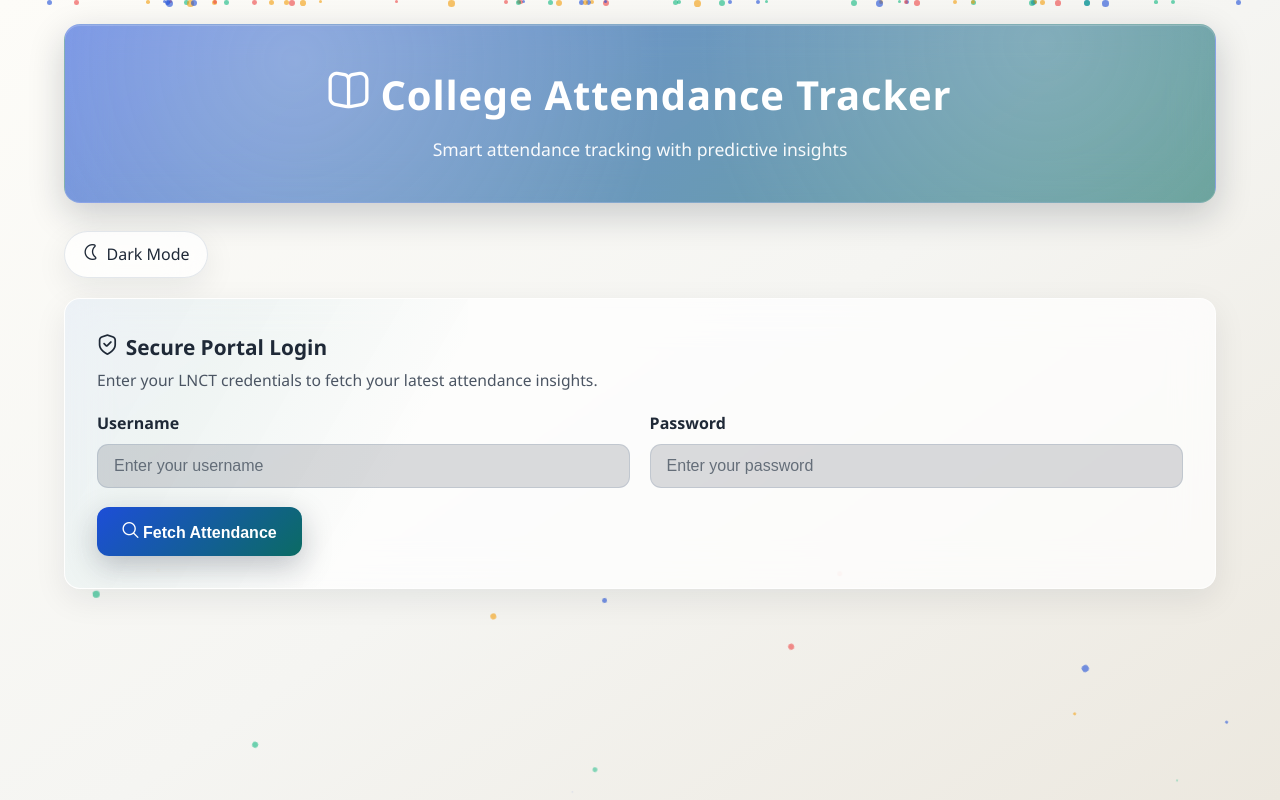
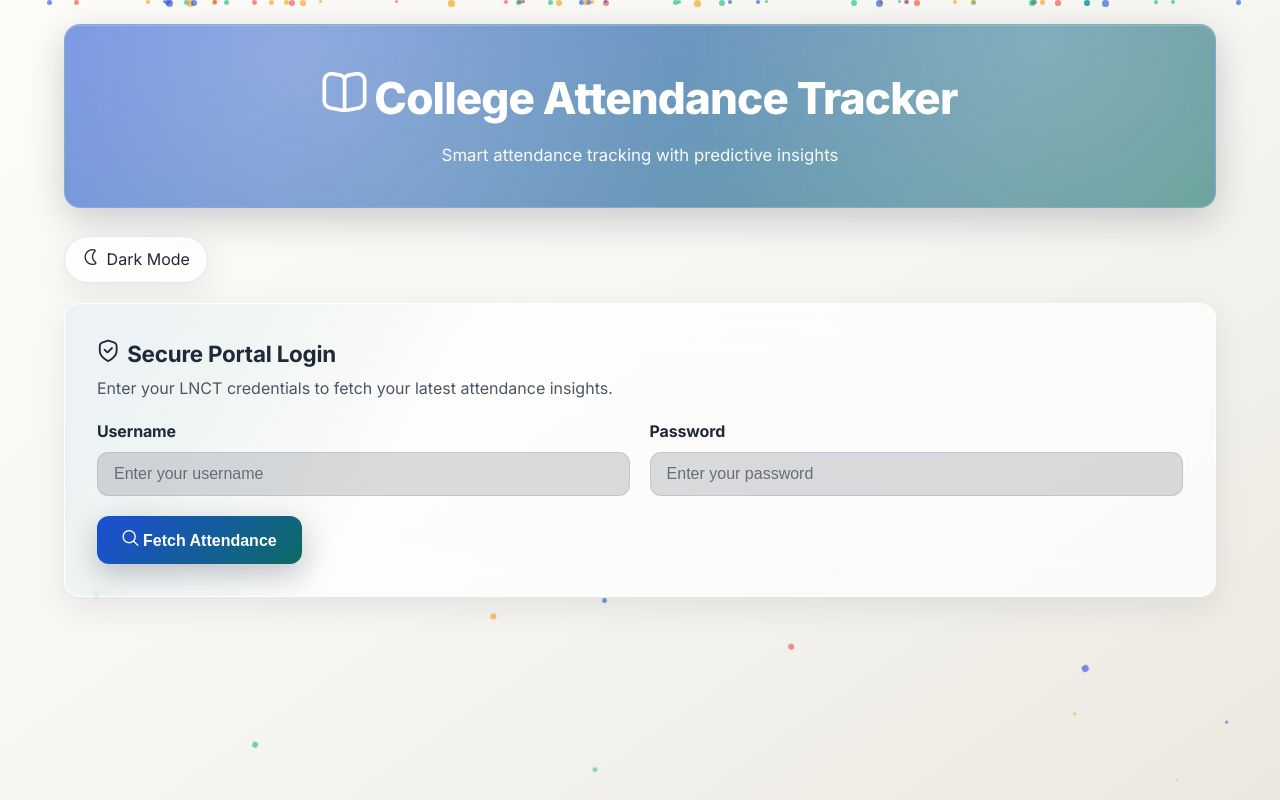
Before and after one commit to thekaushal01/Smart-Attendance-Tracker, a Flask app: page /app in a window 1280 px wide. Run offline with Flask 3, Linux system fonts and the light colour scheme; some libraries are stand-ins or nearby versions.

Commit message:
Change font styling in dashboard and landing pages

```diff
--- a/templates/dashboard/dashboard.css
+++ b/templates/dashboard/dashboard.css
@@ -49,7 +49,7 @@ body:not([data-theme="dark"]) {
 }
 
 body {
-    font-family: 'Segoe UI', Tahoma, Geneva, Verdana, sans-serif;
+    font-family: 'Inter', -apple-system, BlinkMacSystemFont, 'Segoe UI', sans-serif;
     background: var(--bg-color);
     color: var(--text-primary);
     line-height: 1.6;
@@ -90,16 +90,16 @@ body {
 }
 
 .header h1 {
-    font-size: clamp(1.5rem, 5vw, 2.5rem);
+    font-size: clamp(1.75rem, 4vw, 2.75rem);
     margin-bottom: 0.5rem;
-    font-weight: 700;
-    letter-spacing: 0.02em;
+    font-weight: 800;
+    letter-spacing: -0.02em;
     position: relative;
     z-index: 1;
 }
 
 .header p {
-    font-size: clamp(0.9rem, 2vw, 1.1rem);
+    font-size: clamp(0.95rem, 1.8vw, 1.05rem);
     opacity: 0.95;
     position: relative;
     z-index: 1;
@@ -170,14 +170,16 @@ body {
     display: inline-flex;
     align-items: center;
     gap: 0.5rem;
-    font-size: clamp(1.05rem, 2.2vw, 1.3rem);
+    font-size: clamp(1.1rem, 2.1vw, 1.4rem);
     margin-bottom: 0.25rem;
     color: var(--text-primary);
+    font-weight: 700;
+    letter-spacing: -0.01em;
 }
 
 .login-head p {
     color: var(--text-secondary);
-    font-size: clamp(0.85rem, 1.8vw, 0.98rem);
+    font-size: clamp(0.875rem, 1.7vw, 1rem);
 }
 
 .form-grid {
@@ -199,6 +201,7 @@ body {
     font-weight: 700;
     color: var(--text-primary);
     font-size: clamp(0.875rem, 2vw, 1rem);
+    letter-spacing: -0.01em;
 }
 
 .form-group input {
--- a/templates/dashboard/dashboard.html
+++ b/templates/dashboard/dashboard.html
@@ -4,6 +4,7 @@
     <meta charset="UTF-8">
     <meta name="viewport" content="width=device-width, initial-scale=1.0">
     <title>College Attendance Tracker</title>
+    <link href="https://fonts.googleapis.com/css2?family=Inter:wght@300;400;500;600;700;800;900&display=swap" rel="stylesheet">
     <link rel='stylesheet' href='https://cdn-uicons.flaticon.com/2.6.0/uicons-regular-rounded/css/uicons-regular-rounded.css'>
     <link rel='stylesheet' href='https://cdn-uicons.flaticon.com/2.6.0/uicons-solid-rounded/css/uicons-solid-rounded.css'>
     <link rel='stylesheet' href='https://cdn-uicons.flaticon.com/2.6.0/uicons-bold-rounded/css/uicons-bold-rounded.css'>
```
Also changed, not shown: other parts of templates/dashboard/dashboard.css (+30 -14 lines), templates/frontend/landing.css (+8 -3 lines).
